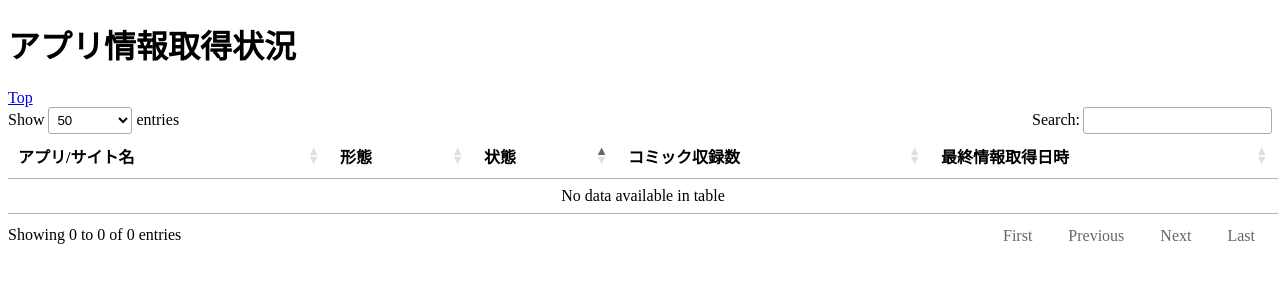
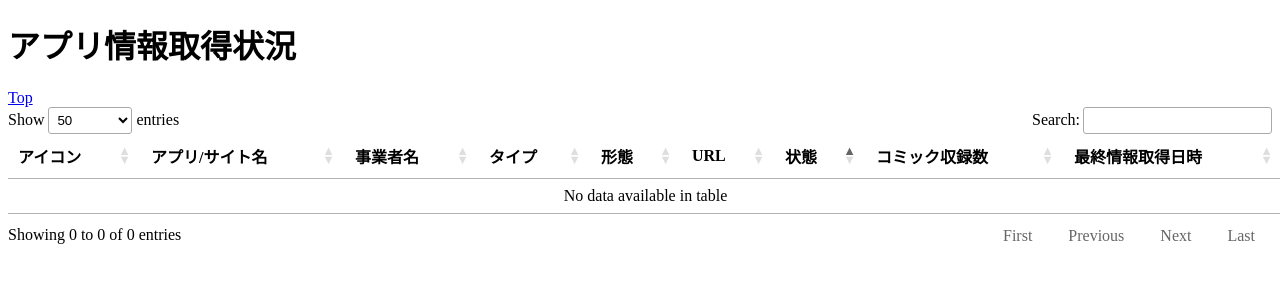
Before and after one commit to amaguri0408/comic_search_project_backend, a Flask app: page /app_status in a window 1280 px wide. Shown: the top 300 px of the page. Run offline with Flask 3, Linux system fonts and the light colour scheme; data that the repository does not hold is empty; some libraries are stand-ins or nearby versions.

Commit message:
update app_status_v1 page

```diff
--- a/app/routes.py
+++ b/app/routes.py
@@ -66,9 +66,20 @@ def app_status_table_api():
     for app_record in apps:
         record_dict = {
             'app_name': app_record.name,
+            'abj_management_number': app_record.abj_management_number,
+            'company_name': app_record.company_name,
+            'service_type': app_record.service_type,
+            'img_url': app_record.img_url,
+            'url': {
+                'app_store_url': app_record.app_store_url,
+                'google_play_url': app_record.google_play_url,
+                'site_url': app_record.site_url,
+            },
         }
         if app_record.platform_type == 'app': record_dict['platform_type'] = 'アプリ'
         elif app_record.platform_type == 'web': record_dict['platform_type'] = 'Web'
+        elif app_record.platform_type == 'both': record_dict['platform_type'] = 'アプリ, Web'
+        else: record_dict['platform_type'] = '-'
         # CrawlHistoryから最新のデータを取得
         crawl_history = CrawlHistory.query.filter_by(app_id=app_record.id).order_by(CrawlHistory.crawled_at.desc()).first()
         if crawl_history is None:
--- a/app/static/css/index.css
+++ b/app/static/css/index.css
@@ -24,3 +24,16 @@
     background-color: #ffd700;
     color: #000;
 }
+
+.app-icon {
+    width: 50px;
+    height: 50px;
+    border-radius: 10px;
+    display: inline-block;
+}
+
+.web-icon {
+    width: 50px;
+    height: 50px;
+    display: inline-block;
+}
--- a/app/templates/app_status_v1.html
+++ b/app/templates/app_status_v1.html
@@ -12,8 +12,36 @@
     <script>
         const detail_visible = '{{ dev }}' == 'true' ? true : false;
         const column_list = [
+            { title: 'アイコン', data: 'img_url',
+                render: function(data, type, row, meta) {
+                    // アプリの場合はアプリアイコン、サイトの場合はWebアイコンを表示
+                    if (!data) return '-';
+                    if (row['platform_type'] == 'アプリ' || row['platform_type'] == 'アプリ, Web') {
+                        return '<img src="' + data + '" class="app-icon"></img>';
+                    } else {
+                        return '<img src="' + data + '" class="web-icon"></img>';
+                    }
+                }
+            },
             { title: 'アプリ/サイト名', data: 'app_name' },
+            { title: '事業者名', data: 'company_name' },
+            { title: 'タイプ', data: 'service_type' },
             { title: '形態', data: 'platform_type'},
+            { title: 'URL', data: 'url',
+                render: function(data, type, row, meta) {
+                    var res = ''
+                    if (data.app_store_url) {
+                        res += '<a href="' + data.app_store_url + '" target="_blank">AppStore</a> ';
+                    }
+                    if (data.google_play_url) {
+                        res += '<a href="' + data.google_play_url + '" target="_blank">GooglePlay</a> ';
+                    }
+                    if (data.site_url) {
+                        res += '<a href="' + data.site_url + '" target="_blank">Web</a>';
+                    }
+                    return res;
+                }
+            },
             { title: '状態', data: 'status',
                 render: function(data, type, row, meta) {
                     if (data == '未対応') {
@@ -25,7 +53,8 @@
                     } else {
                         return '<span class="badge">' + data + '</span>';
                     }
-                } },
+                }
+            },
             { title: 'コミック収録数', data: 'comics_num' },
             { title: '最終情報取得日時', data: 'crawled_at'},
             { title: '取得失敗概要', data: 'detail', visible: detail_visible }
@@ -45,7 +74,7 @@
                     dataSrc: 'data'
                 },
                 responsive: true,
-                order: [[2, 'asc']],
+                order: [[6, 'asc']],
                 language: {
                     url: 'https://cdn.datatables.net/plug-ins/1.11.2/i18n/ja.json'
                 },
```
